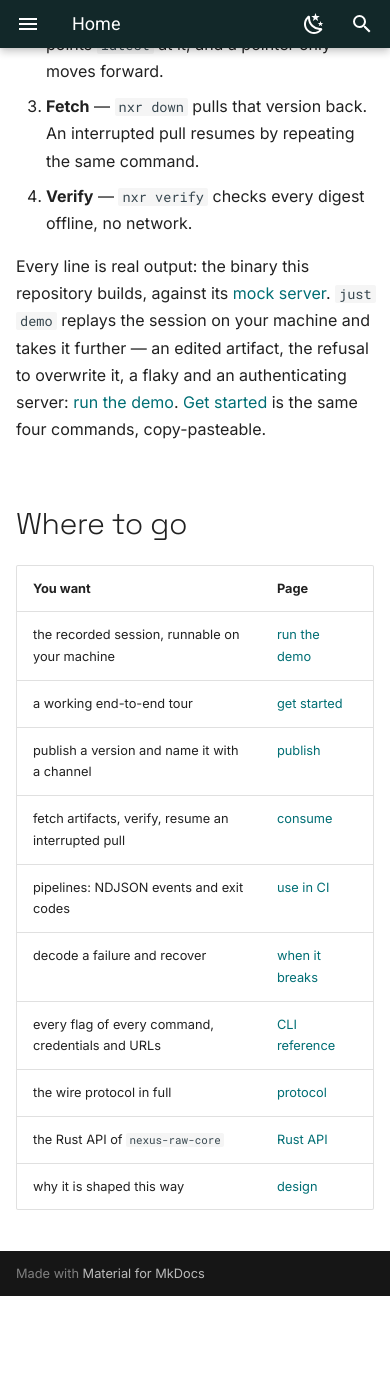
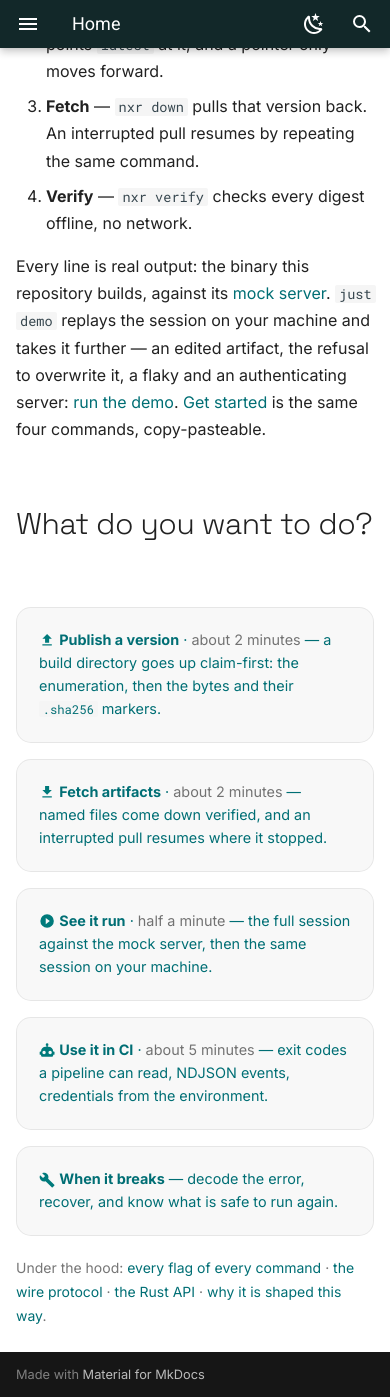
Before and after one commit to Lipen/nexus-raw, an MkDocs documentation site: the page built from docs/index.md, in a window 390 px wide and 1400 px high, scrolled down 2091 px. Built offline with MkDocs 1.6.1 and Material for MkDocs 9.7.7, drawn with Linux system fonts in a browser that asks for light colours; comment, search, counter and statistics services are not loaded; before the commit the page ends 3389 px from its top, so only the background shows below that.

Commit message:
docs: the way out is intent cards, not a link table

```diff
--- a/docs/index.md
+++ b/docs/index.md
@@ -77,17 +77,16 @@ Every line is real output: the binary this repository builds, against its [mock
 `just demo` replays the session on your machine and takes it further — an edited artifact, the refusal to overwrite it, a flaky and an authenticating server: [run the demo](how-to/demo.md).
 [Get started](get-started.md) is the same four commands, copy-pasteable.
 
-## Where to go
+## What do you want to do?
 
-| You want | Page |
-| :-- | :-- |
-| the recorded session, runnable on your machine | [run the demo](how-to/demo.md) |
-| a working end-to-end tour | [get started](get-started.md) |
-| publish a version and name it with a channel | [publish](how-to/publish.md) |
-| fetch artifacts, verify, resume an interrupted pull | [consume](how-to/consume.md) |
-| pipelines: NDJSON events and exit codes | [use in CI](how-to/ci.md) |
-| decode a failure and recover | [when it breaks](how-to/troubleshoot.md) |
-| every flag of every command, credentials and URLs | [CLI reference](reference/cli.md) |
-| the wire protocol in full | [protocol](reference/protocol.md) |
-| the Rust API of `nexus-raw-core` | [Rust API](reference/api.md) |
-| why it is shaped this way | [design](explanation/design.md) |
+<div class="nxr-go" markdown>
+
+- [:material-upload: **Publish a version** · *about 2 minutes* — a build directory goes up claim-first: the enumeration, then the bytes and their `.sha256` markers.](how-to/publish/)
+- [:material-download: **Fetch artifacts** · *about 2 minutes* — named files come down verified, and an interrupted pull resumes where it stopped.](how-to/consume/)
+- [:material-play-circle: **See it run** · *half a minute* — the full session against the mock server, then the same session on your machine.](how-to/demo/)
+- [:material-robot: **Use it in CI** · *about 5 minutes* — exit codes a pipeline can read, NDJSON events, credentials from the environment.](how-to/ci/)
+- [:material-wrench: **When it breaks** — decode the error, recover, and know what is safe to run again.](how-to/troubleshoot/)
+
+</div>
+
+<p class="nxr-go__under" markdown>Under the hood: [every flag of every command](reference/cli.md) · [the wire protocol](reference/protocol.md) · [the Rust API](reference/api.md) · [why it is shaped this way](explanation/design.md).</p>
--- a/docs/stylesheets/site.css
+++ b/docs/stylesheets/site.css
@@ -218,6 +218,106 @@
   color: var(--md-accent-fg-color);
 }
 
+/* ---- landing: where to go ---- */
+
+/*
+ * Intent cards, not a link table: the two people this tool has (the one who
+ * publishes and the one who fetches) get the wide cards, the situational ones
+ * sit under them, and reference stays a quiet line. The link is the card.
+ */
+
+.md-typeset .nxr-go > ul {
+  display: grid;
+  grid-template-columns: repeat(6, 1fr);
+  gap: 0.8rem;
+  margin: 0 0 1rem;
+  padding: 0;
+  list-style: none;
+}
+
+.md-typeset .nxr-go > ul > li {
+  margin: 0;
+  padding: 0;
+  grid-column: span 2;
+}
+
+/* the first two are the personas this tool actually has: they get the width */
+.md-typeset .nxr-go > ul > li:nth-child(-n + 2) {
+  grid-column: span 3;
+}
+
+.md-typeset .nxr-go > ul > li > p {
+  margin: 0;
+}
+
+.md-typeset .nxr-go > ul > li a {
+  display: block;
+  height: 100%;
+  padding: 1rem 1.1rem 1.1rem;
+  border: 1px solid var(--md-default-fg-color--lightest);
+  border-radius: var(--nxr-radius);
+  background: color-mix(in oklch, var(--md-default-fg-color) 3%, transparent);
+  font-size: 0.72rem;
+  line-height: 1.6;
+  text-decoration: none;
+  transition:
+    transform var(--nxr-lift),
+    border-color var(--nxr-lift),
+    box-shadow var(--nxr-lift);
+}
+
+.md-typeset .nxr-go > ul > li a:hover {
+  border-color: color-mix(in oklch, var(--md-accent-fg-color) 65%, transparent);
+  box-shadow: 0 6px 18px color-mix(in oklch, var(--md-accent-fg-color) 18%, transparent);
+  transform: translateY(-2px);
+}
+
+.md-typeset .nxr-go .twemoji {
+  color: var(--md-accent-fg-color);
+  vertical-align: -0.25em;
+}
+
+/* the time-to-value hint is a quiet tag, not a second title */
+.md-typeset .nxr-go a em {
+  color: var(--md-default-fg-color--light);
+  font-style: normal;
+}
+
+/* the arrow is the affordance: it is not there until the reader aims at it */
+.md-typeset .nxr-go > ul > li a::after {
+  content: "\2192";
+  float: right;
+  margin-left: 0.5rem;
+  color: var(--md-accent-fg-color);
+  opacity: 0;
+  transform: translateX(-0.4rem);
+  transition:
+    opacity var(--nxr-lift),
+    transform var(--nxr-lift);
+}
+
+.md-typeset .nxr-go > ul > li a:hover::after {
+  opacity: 1;
+  transform: none;
+}
+
+.md-typeset .nxr-go__under {
+  color: var(--md-default-fg-color--light);
+  font-size: 0.7rem;
+}
+
+@media screen and (max-width: 60em) {
+  .md-typeset .nxr-go > ul {
+    grid-template-columns: 1fr;
+  }
+
+  /* the persona cards' span outranks a bare li selector, so it is named here too */
+  .md-typeset .nxr-go > ul > li,
+  .md-typeset .nxr-go > ul > li:nth-child(-n + 2) {
+    grid-column: auto;
+  }
+}
+
 /* ---- page furniture ---- */
 
 /*
```
